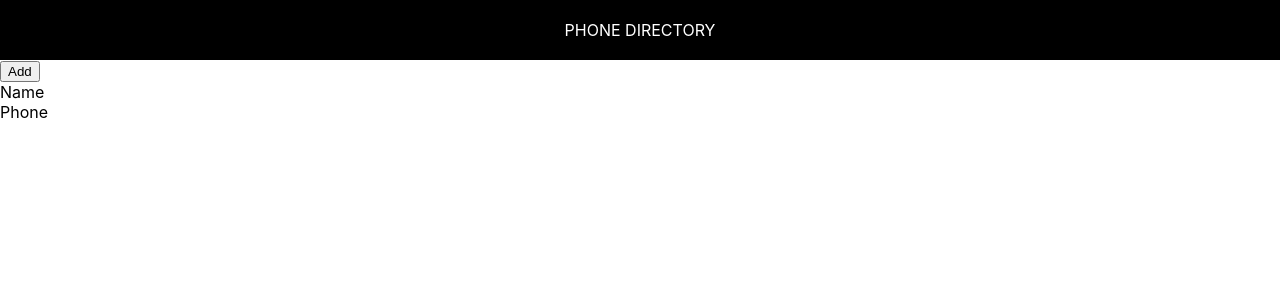
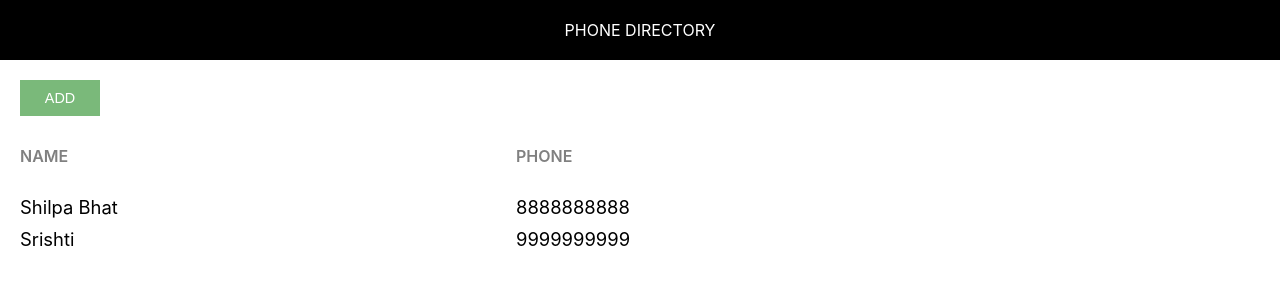
Before and after one commit to rishithabuggaveeti/phone-directory, a React (Create React App) app: page / in a window 1280 px wide. Shown: the top 300 px of the page. Built offline with nearby package versions, Linux system fonts and the light colour scheme.

Commit message:
Rendered Subscribers Dynamically

```diff
--- /dev/null
+++ b/src/App.css
@@ -0,0 +1,38 @@
+.component-body-container {
+    padding: 20px;
+}
+.custom-btn {
+    padding: 10px;
+    border: none;
+    margin-right: 10px;
+    text-transform: uppercase;
+    width: 80px;
+    font-size: 0.9rem;
+    cursor: pointer;
+    outline: none;
+}
+.add-btn {
+    background: #7ab97a;
+    color: #fff;
+}
+.grid-container {
+    display: grid;
+    grid-template-columns: 40% 30% auto;
+    margin-bottom: 10px;
+}
+.heading-container {
+    margin: 30px 0 30px 0;
+    width: 100%;
+}
+.grid-item {
+    background-color: rgba(255, 255, 255, 0.8);
+    font-size: 1.15rem;
+    word-wrap: break-word;
+    padding-right: 10px;
+}
+.name-heading, .phone-heading {
+    font-size: 1rem;
+    font-weight: 600;
+    color: #808080;
+    text-transform: uppercase;
+}
--- a/src/App.js
+++ b/src/App.js
@@ -1,17 +1,44 @@
-import React from 'react';
+import React, { Component } from "react";
 import Header from "./Header";
-function App() {
-  return (
-    <div>
-      <Header/>
-      <button>Add</button>
+import "./App.css";
+
+class App extends Component {
+  render() {
+    let subscribers = [
+      {
+        id: 1,
+        name: "Shilpa Bhat",
+        phone: "8888888888",
+      },
+      {
+        id: 2,
+        name: "Srishti",
+        phone: "9999999999",
+      },
+    ];
+
+    return (
       <div>
-        <span>Name</span> <br />
-        <span>Phone</span>
+        <Header />
+        <div className="component-body-container">
+          <button className="custom-btn add-btn">Add</button>
+
+          <div className="grid-container heading-container">
+            <span className="grid-item name-heading">Name</span>
+            <span className="grid-item phone-heading">Phone</span>
+          </div>
+          {subscribers.map((sub) => {
+            return (
+              <div key={sub.id} className="grid-container">
+                <span className="grid-item">{sub.name}</span>
+                <span className="grid-item">{sub.phone}</span>
+              </div>
+            );
+          })}
+        </div>
       </div>
-
-    </div>
-  );
+    );
+  }
 }
 
 export default App;
```
Also changed, not shown: src/Header.css (line endings or trailing spaces).
